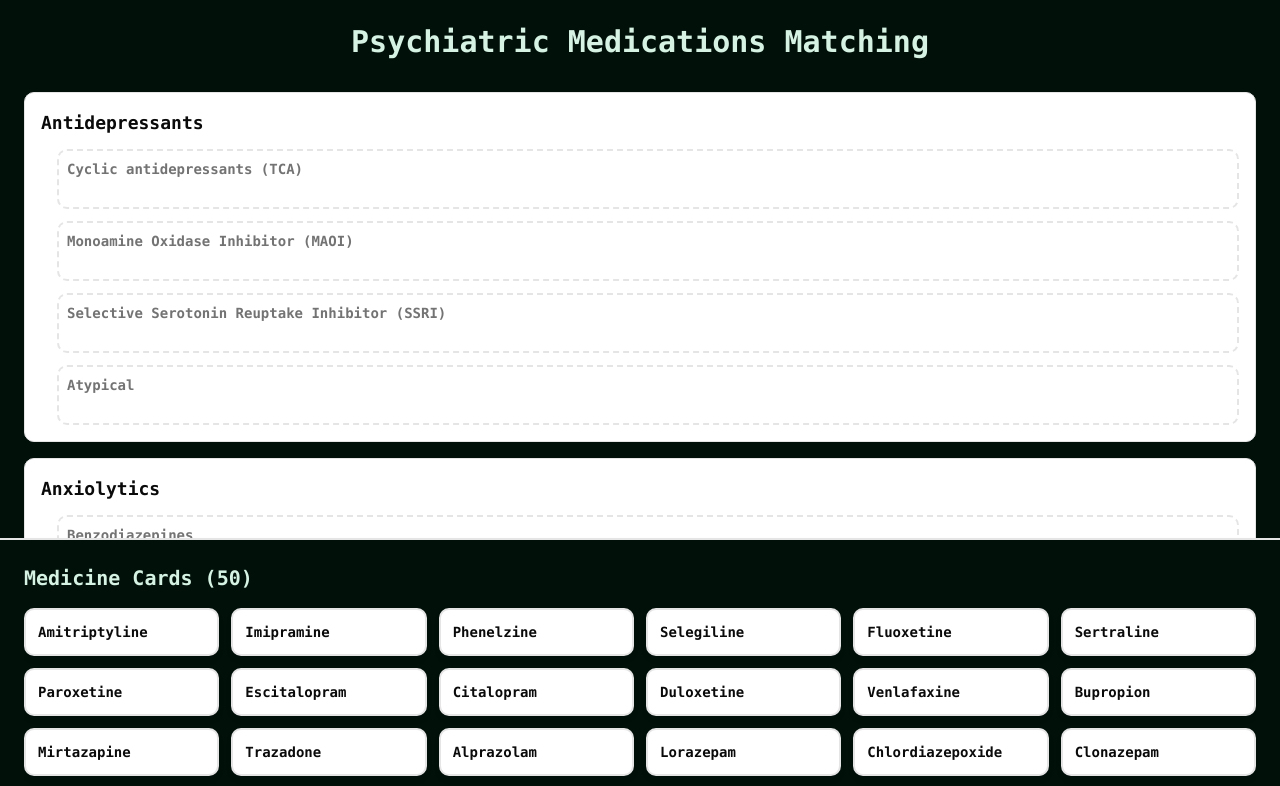
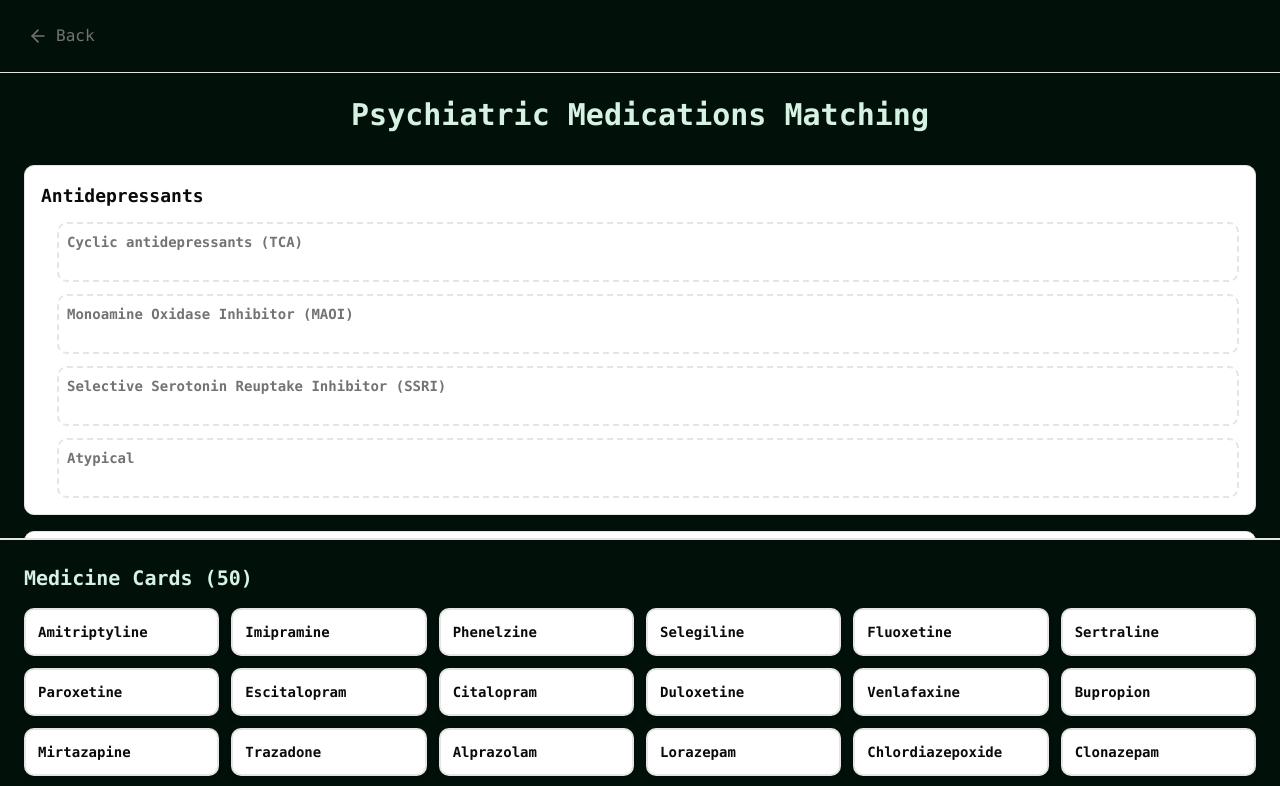
Before and after one commit to hudssntao/website, a React (Vite) app: page /matching in a window 1280 px wide. Shown: the top 786 px of the page. Built offline with nearby package versions, Linux system fonts and the light colour scheme.

Commit message:
feat(matching): add to nav
fix

```diff
--- a/src/pages/matching/Matching.tsx
+++ b/src/pages/matching/Matching.tsx
@@ -10,7 +10,9 @@ import {
   useSensors,
 } from "@dnd-kit/core";
 import type { DragEndEvent, DragStartEvent } from "@dnd-kit/core";
+import { ArrowLeft } from "lucide-react";
 import { useEffect, useState } from "react";
+import { useNavigate } from "react-router-dom";
 
 interface Medicine {
   medicine: string;
@@ -165,6 +167,7 @@ function checkMedicineAlreadyExists(
 }
 
 export default function Matching() {
+  const navigate = useNavigate();
   const [availableMedicines, setAvailableMedicines] = useState<Medicine[]>([]);
   const [classStructures, setClassStructures] = useState<{ [className: string]: ClassStructure }>(
     {}
@@ -189,6 +192,10 @@ export default function Matching() {
   });
 
   const sensors = useSensors(mouseSensor, touchSensor);
+
+  const handleBack = () => {
+    navigate(-1);
+  };
 
   useEffect(() => {
     // Load CSV data
@@ -311,6 +318,19 @@ export default function Matching() {
   return (
     <DndContext sensors={sensors} onDragStart={handleDragStart} onDragEnd={handleDragEnd}>
       <div className="min-h-screen bg-background flex flex-col">
+        {/* Navigation Header */}
+        <div className="flex items-center justify-between p-4 border-b border-border">
+          <button
+            type="button"
+            onClick={handleBack}
+            className="flex items-center gap-2 px-3 py-2 rounded-lg hover:bg-muted transition-colors text-muted-foreground hover:text-foreground"
+            aria-label="Go back"
+          >
+            <ArrowLeft size={20} />
+            Back
+          </button>
+        </div>
+
         <div className="flex-1 p-6 pb-0">
           <div className="max-w-7xl mx-auto">
             <h1 className="text-3xl font-bold text-center mb-8 text-foreground">
```
